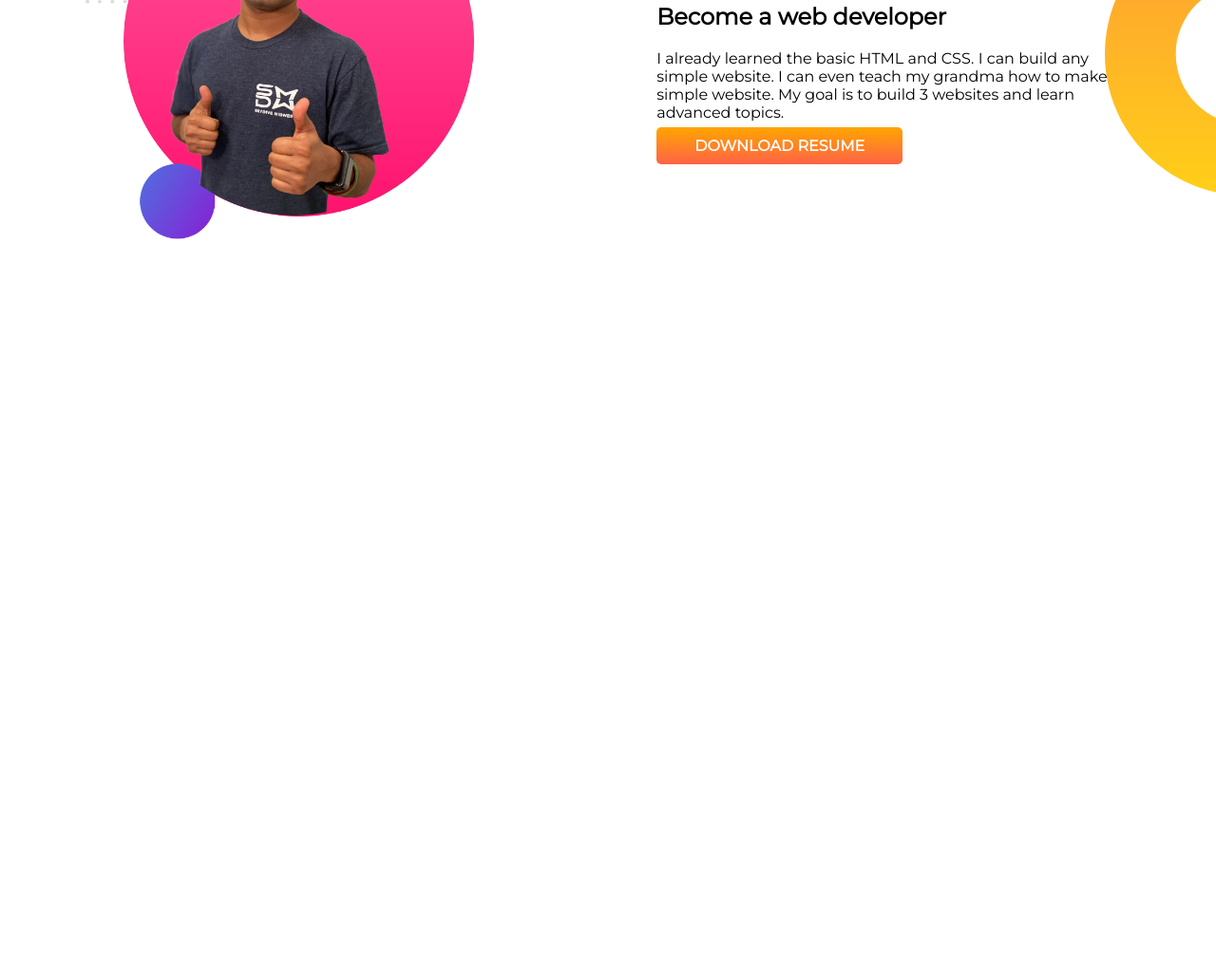
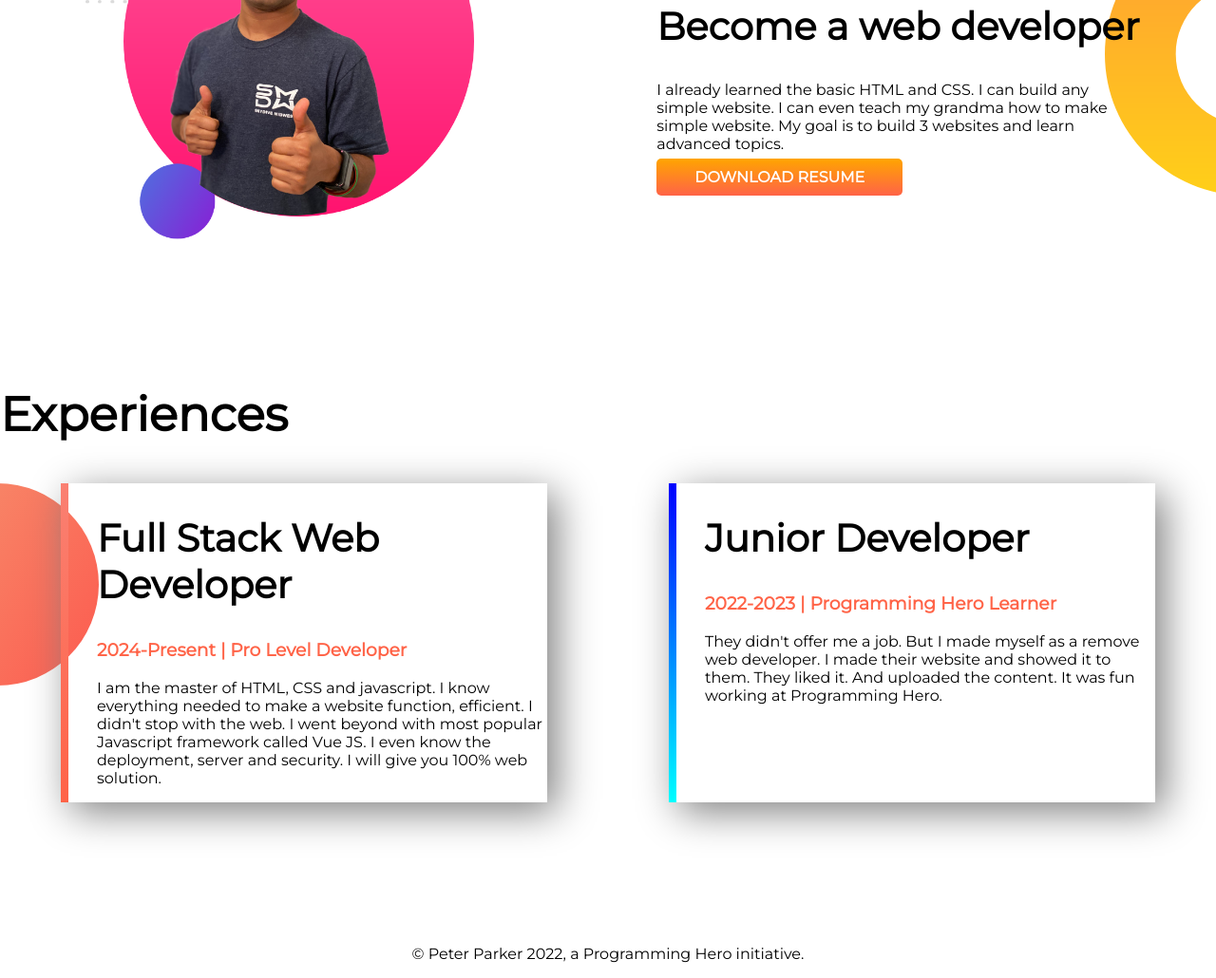
Before and after one commit to marufbillah57/my-website, a plain HTML site: page index.html in a window 1280 px wide. Shown: the part 702-1732 px from the top of the page at 95% size. Before the commit the page ends 1108 px from the top, so only its background shows below. Drawn offline with Linux system fonts and the light colour scheme.

Commit message:
completed site

```diff
--- a/index.html
+++ b/index.html
@@ -33,5 +33,23 @@
             <a href="#" target="_blank" class="btn">download resume</a>
         </div>
    </section>
+   <section class="experience-area">
+       <h1>Experiences</h1>
+       <div class="experiences flex-container">
+        <div id="full-stack" class="experience-item">
+            <h2>Full Stack Web Developer</h2>
+            <h3 class="tomato-color">2024-Present | Pro Level Developer</h3>
+            <p>I am the master of HTML, CSS and javascript. I know everything needed to make a website function, efficient. I didn't stop with the web. I went beyond with most popular Javascript framework called Vue JS. I even know the deployment, server and security. I will give you 100% web solution.</p>
+        </div>
+        <div id="junior" class="experience-item">
+            <h2>Junior Developer</h2>
+            <h3 class="tomato-color">2022-2023 | Programming Hero Learner</h3>
+            <p>They didn't offer me a job. But I made myself as a remove web developer. I made their website and showed it to them. They liked it. And uploaded the content. It was fun working at Programming Hero.</p>
+        </div>
+       </div>
+   </section>
+   <footer>
+       <p>&copy; Peter Parker 2022, a Programming Hero initiative.</p>
+   </footer>
 </body>
 </html>
--- a/style.css
+++ b/style.css
@@ -6,8 +6,14 @@ body{
 h1{
     font-size: 50px;
 }
+h2{
+    font-size: 40px;
+}
 .red-color{
     color: red;
+}
+.tomato-color{
+    color: tomato;
 }
 .btn{
     text-decoration: none;
@@ -40,3 +46,27 @@ h1{
     background-repeat: no-repeat;
     background-position: right;
 }
+.experiences{
+    background-image: url(images/exp-bg.png);
+    background-repeat: no-repeat;
+}
+.experience-item{
+    width: 40%;
+    margin-left: 5%;
+    margin-right: 5%;
+    padding-left: 30px;
+    box-shadow: 10px 10px 40px gray;
+}
+#full-stack{
+    border-left: 8px solid;
+    border-image: linear-gradient(salmon, tomato);
+    border-image-slice: 1;
+}
+#junior{
+    border-left: 8px solid;
+    border-image:linear-gradient(blue, cyan);
+    border-image-slice: 1;
+}
+footer p{
+    text-align: center;
+}
```
